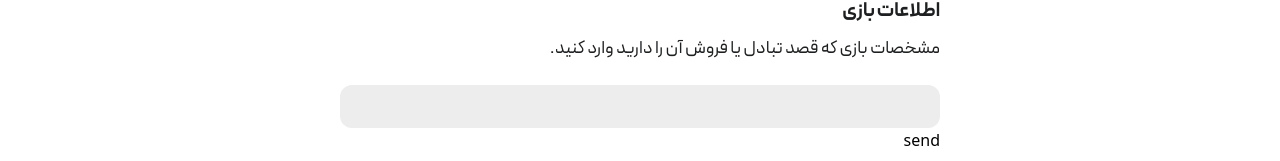
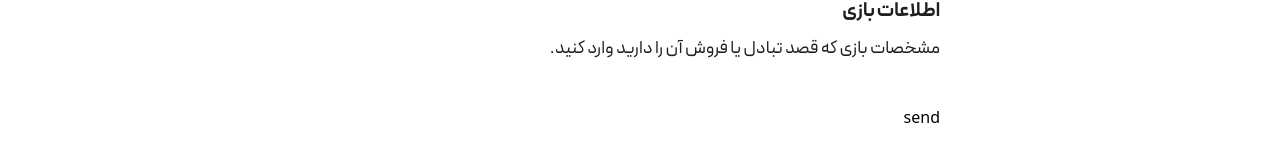
Before and after one commit to ZahraMoosavi77/Kooche, a Next.js app: page /new in a window 1280 px wide. Shown: the part 154-315 px from the top of the page. Built offline with nearby package versions, Linux system fonts and the light colour scheme; no server answers; the database is empty.

Commit message:
fix: comment classname

```diff
--- a/app_dev/_component_dev/Basic-Input/BasicInput.module.css
+++ b/app_dev/_component_dev/Basic-Input/BasicInput.module.css
@@ -1,18 +1,19 @@
 .basic-input__label {
-    @apply flex flex-col items-start gap-2   text-black
+    @apply flex flex-col items-start gap-2 font-medium  text-black
 }
 
 .basic-input__input {
-    @apply w-full p-3 rounded-[12px] border   outline-none text-right
+    @apply w-full p-3 rounded-[12px] border font-normal outline-none text-right
 }
 
-.basic-input__input::placeholder {
+/* .basic-input__input::placeholder {
     @apply
+} */
+
+.basic-input__input-readonly {
+    @apply text-gray-200
 }
 
-.basic-input__input-readonly {
-    @apply }
-
 .basic-input__error{
-    @apply   font-normal self-start
+    @apply  font-normal self-start
 }
--- a/components/modules/InfoGameSection.jsx
+++ b/components/modules/InfoGameSection.jsx
@@ -57,7 +57,7 @@ export default function InfoGameSection() {
           <BasicInput
             register={register}
             name={"name"}
-            className="text-gray-900 rounded-xl  outline-none px-3 py-[9.5px] w-full mt-1 focus:bg-white focus:border focus:border-primary focus:text-primary bg-gray-200 cls2 "
+            // className="text-gray-900 rounded-xl  outline-none px-3 py-[9.5px] w-full mt-1 focus:bg-white focus:border focus:border-primary focus:text-primary bg-gray-200 cls2 "
           />
           {errors.name && <span className={cls}>{errors.name.message}</span>}
         </div>
```
